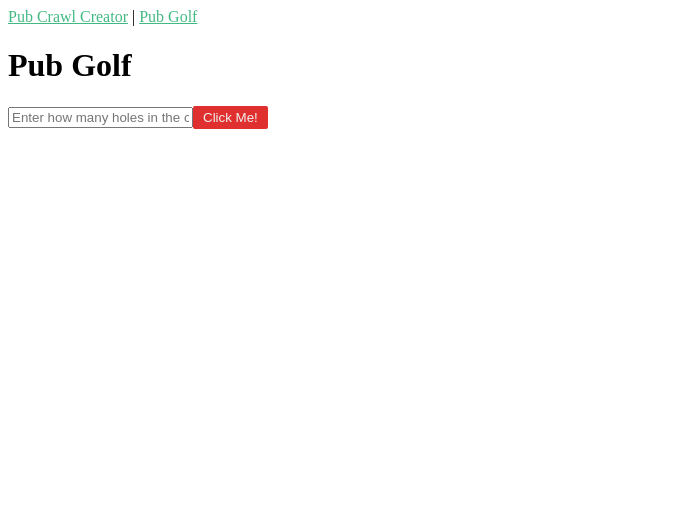
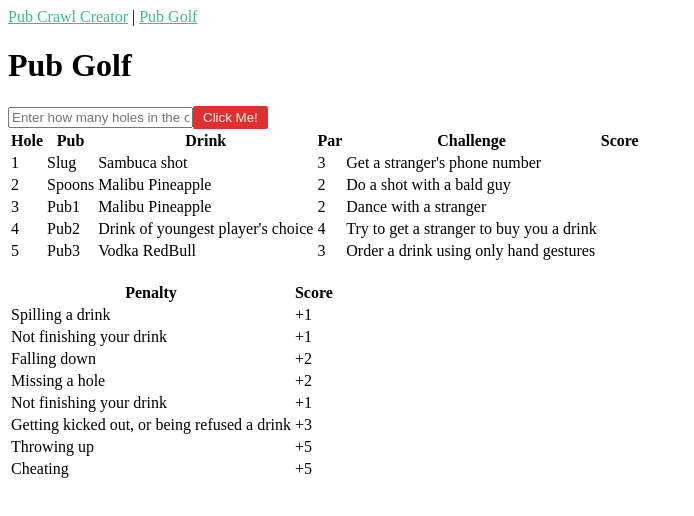
Before and after one commit to v4mika/PintPath, a Nuxt app: page /PubGolf in a window 1280 px wide. Shown: the top 516 px of the page, without its empty margins (0-694 px from the left). Built offline with nearby package versions, Linux system fonts and the light colour scheme.

Commit message:
pub golf tables

```diff
--- a/package.json
+++ b/package.json
@@ -10,10 +10,14 @@
   },
   "dependencies": {
     "core-js": "^3.25.3",
+    "mathjs": "^11.5.1",
     "nuxt": "^2.15.8",
     "vue": "^2.7.10",
     "vue-server-renderer": "^2.7.10",
     "vue-template-compiler": "^2.7.10",
     "vue2-google-maps": "^0.10.7"
+  },
+  "engines": {
+    "node": "19.6.0"
   }
 }
--- a/pages/PubGolf.vue
+++ b/pages/PubGolf.vue
@@ -11,9 +11,63 @@
 
         <!--probably temporary if we like link it to the route planned before? or should it be able seperate as well?-->
         <input type="text" placeholder="Enter how many holes in the course" v-model="loc" />
-        <button @click="getCatFactAdvanced">Click Me!</button>
+        <button @click="click">Click Me!</button>
 
         <!--do we want a re-roll option if the drink is not at the pub?-->
+
+
+        <template>
+        <table>
+            <thead>
+            <tr>
+                <th>Hole</th>
+                <th>Pub</th>
+                <th>Drink</th>
+                <th>Par</th>
+                <th>Challenge</th>
+                <th>Score</th>
+            </tr>
+            </thead>
+            <tbody>
+            <tr v-for="hole in holeNumbers()">
+                <td>{{ hole }}</td>
+                <td>{{ selectedPubs[hole - 1] }}</td>
+                <td>{{ getRandomArray(drinks).drink}}</td>
+                <td>{{ getRandomArray(drinks).par}}</td>
+                <td>{{ getRandomArray(barChallenges) }}</td>
+                <td>{{ }}
+                    <!-- <select name="scores" id="scores">
+                    <option value="0">0</option>
+                    <option value="1">1</option>
+                    <option value="2">2</option>
+                    <option value="3">3</option>
+                    <option value="4">4</option>
+                    <option value="5">5</option>
+                    <option value="6">6</option>
+                    <option value="7">7</option>
+                    <option value="8">8</option>
+                    <option value="FAILED">FAILED</option>
+                    </select> --></td>
+            </tr>
+            </tbody>
+        </table>
+        <br>
+        <table>
+            <thead>
+            <tr>
+                <th>Penalty</th>
+                <th>Score</th>
+            </tr>
+            </thead>
+            <tbody>
+            <tr v-for="penalty in penalties">
+                <td>{{ penalty.pen }}</td>
+                <td>{{ penalty.score}}</td>
+            </tr>
+            </tbody>
+        </table>
+
+        </template>
 
     </div>
 </template>
@@ -22,28 +76,121 @@
 <script>
 
 export default {
-  name: 'HelloWorld',
+  name: 'Pub golf table',
   // data is where we hold component level mutatable data.
   data() {
     return {
-      catInfo: [],
-      breed: '',
-      center: { lat: 51.4803771, lng: -0.2005484 },
-      markers: [],
-      zoom: 12,
-      loc: '',
-      selectedPubs: [],
+        // this will be ordered by the algorithm
+        selectedPubs: [
+            "Slug",
+            "Spoons",
+            "Pub1",
+            "Pub2",
+            "Pub3"
+        ],
+        barChallenges: [
+            "Take a picture with the bartender",
+            "Sing a song in front of the whole bar",
+            "Try to get a stranger to buy you a drink",
+            "Do a shot with a group of strangers",
+            "Do a beer chugging contest",
+            "Dance with a stranger to a song played by the DJ",
+            "Play a game of darts or pool against a stranger",
+            "Take a group photo",
+            "Ask a stranger to tell you a joke",
+            "Try to get a barman to make you a custom drink",
+            "Do a karaoke song",
+            "Solve a crossword puzzle",
+            "Try to convince the barman to give you a free drink",
+            "Order a drink in a different language",
+            "Get someone to take a picture of you with a stranger",
+            "Do a dance-off with a stranger",
+            "Do a shot with someone who is drinking a different drink than you",
+            "Order a drink while giving someone a piggyback ride",
+            "Order a drink using only hand gestures",
+            "Get a stranger to draw you a picture",
+            "Order a drink in rhyming couplets",
+            "Order a drink with a fruit garnish",
+            "Dance with a stranger",
+            "Try to make a new friend at each remaining pub",
+            "Blow a kiss at a stranger",
+            "Get a stranger's phone number",
+            "Do a shot with a bald guy",
+            "Ask someone to marry you",
+            "Dance on a table",
+            "Do a body shot"
+        ],
+        drinks: [
+            {drink: "Drink of tallest player's choice", par: 3},
+            {drink: "Drink of youngest player's choice", par: 2},
+            {drink: "Drink of least-haired player's choice", par: 4},
+            {drink: "Drink of weakest player's choice", par: 4},
+            {drink: "Drink of most sober player's choice", par: 3},
+            {drink: "Drink of smartest player's choice", par: 2},
+            {drink: "Mixed drink of your choice", par: 2},
+            {drink: "Draught Pint of your choice", par: 2},
+            {drink: "Cocktail of your choice", par: 2},
+            {drink: "Bartender's choice", par: 4},
+            {drink: "Vodka RedBull", par: 2},
+            {drink: "Vodka Coke", par: 2},
+            {drink: "Malibu Pineapple", par: 2},
+            {drink: "Gin & Tonic", par: 2},
+            {drink: "Jager Bomb", par: 1},
+            {drink: "Cheapest White", par: 2},
+            {drink: "Cheapest Red", par: 2},
+            {drink: "Tequila shot", par: 1},
+            {drink: "Vodka shot", par: 1},
+            {drink: "Sambuca shot", par: 1},
+            {drink: "Large Baileys", par: 2},
+            {drink: "Pint of Cider", par: 3},
+            {drink: "IPA", par: 4}
+        ],
+        penalties: [
+          {pen: "Spilling a drink", score: "+1"},
+          {pen: "Not finishing your drink", score: "+1"},
+          {pen: "Falling down", score: "+2"},
+          {pen: "Missing a hole", score: "+2"},
+          {pen: "Not finishing your drink", score: "+1"},
+          {pen: "Getting kicked out, or being refused a drink", score: "+3"},
+          {pen: "Throwing up", score: "+5"},
+          {pen: "Cheating", score: "+5"},
+        ],
+        items: [
+            { column1: "1", column2: "Slug", column3: "Jagerbomb", column4: "1" },
+        ],
     };
   },
   methods: {
-    async getCatFact() {
-      const response = await fetch('https://catfact.ninja/fact');
-      this.catInfo = await response.json();
+    getRandomArray(array) {
+        return array[Math.floor(Math.random() * (array.length - 1))];
     },
+    holeNumbers() {
+        var numbers = [];
+        for (var i = 1; i <= this.selectedPubs.length; i++) {
+            numbers.push(i);
+        }
+        return numbers;
+    },
+    shuffleDrinks() {
+        let currentIndex = this.drinks.length,  randomIndex;
+        while (currentIndex != 0) {
+
+        randomIndex = Math.floor(Math.random() * currentIndex);
+        currentIndex--;
+
+        [this.drinks[currentIndex], this.drinks[randomIndex]] = [
+        this.drinks[randomIndex], this.drinks[currentIndex]];
+
+        return this.drinks;
+  }
+
+  return array;
+}
+
+
   }
 };
 </script>
-
 
 
 <!-- Add "scoped" attribute to limit CSS to this component only,
```
Also changed, not shown: components/RouteCalculator.js (deleted, +0 -25 lines), pages/challenges.txt, pages/drink_par.txt, 1 other file (tests, documents, lock files or other folders).
